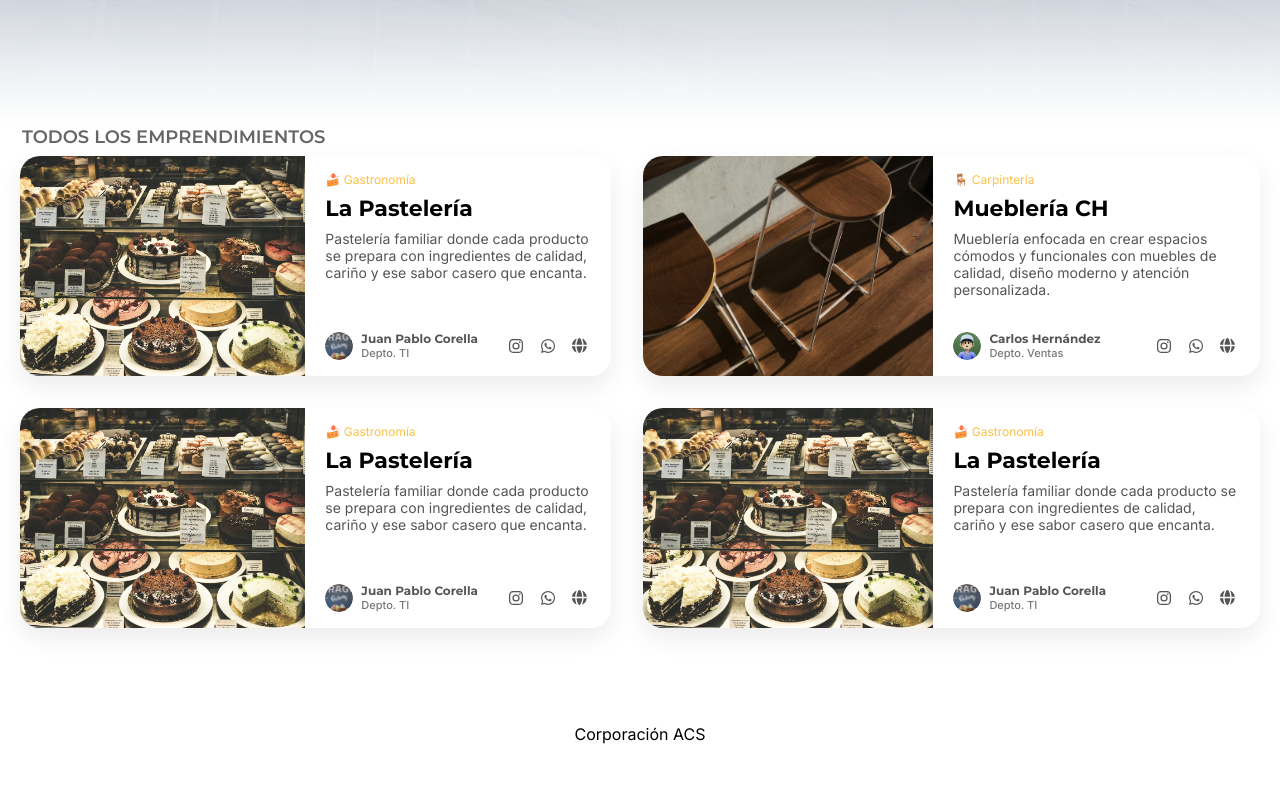
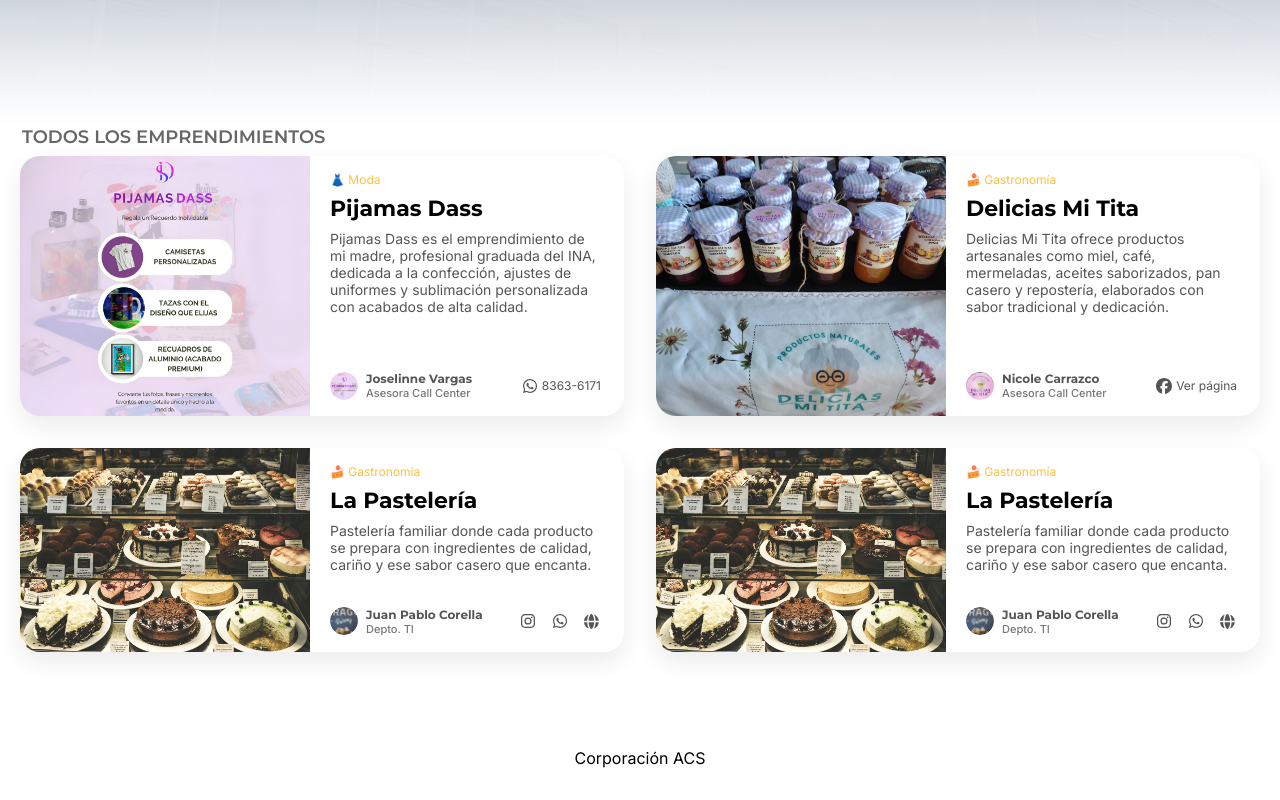
Before and after one commit to byronjvh/emprendimientos, a plain HTML site: page index.html in a window 1280 px wide. Shown: the part 674-1474 px from the top of the page. Before the commit the page ends 1450 px from the top, so only its background shows below. Drawn offline with Linux system fonts and the light colour scheme.

Commit message:
se añadió dos emprendimientos nuevos

```diff
--- a/index.html
+++ b/index.html
@@ -200,7 +200,8 @@
         overflow: hidden;
         width: 100%;
         max-width: 620px;
-        height: 380px;
+        height: 100%;
+        max-height: 420px;
         background-color: white;
         box-shadow: 0 10px 25px rgba(0, 0, 0, 0.08);
     }
@@ -218,7 +219,6 @@
     .emprendimiento-imagen {
         width: 100%;
         height: 100%;
-        max-height: 200px;
         overflow: hidden;
     }
 
@@ -304,6 +304,9 @@
         padding: 3px;
         color: #555;
         transition: color .2s ease-out, transform .2s ease-out;
+        display: flex;
+        gap: 2px;
+        align-items: center;
     }
 
     .emprendimiento-enlaces a:hover {
@@ -335,12 +338,11 @@
 
         .emprendimiento {
             flex-direction: row;
-            height: 220px;
+            max-height: 260px;
         }
 
         .emprendimiento-imagen {
             max-width: 290px;
-            max-height: 220px;
         }
 
         .hero {
@@ -378,28 +380,30 @@
         <ul class="emprendimientos-lista">
             <li>
                 <article class="emprendimiento">
-                    <div class="emprendimiento-imagen"><img class="" src="/lista/pasteleria-ejemplo/pasteleria.avif"
-                            alt="pasteleria"></div>
+                    <div class="emprendimiento-imagen"><img class="" style="object-position: top;"
+                            src="/lista/pijamas-dass/PIJAMAS_DASS.png" alt="pijamas dass"></div>
                     <div class="emprendimiento-contenido">
                         <div class="emprendimiento-texto">
-                            <span class="tag">🍰 Gastronomía</span>
-                            <h4 class="emprendimiento-titulo">La Pastelería</h4>
-                            <p class="emprendimiento-descripcion">Pastelería familiar donde cada producto se prepara con
-                                ingredientes de calidad, cariño y ese sabor casero que encanta.</p>
+                            <span class="tag">👗 Moda</span>
+                            <h4 class="emprendimiento-titulo">Pijamas Dass</h4>
+                            <p class="emprendimiento-descripcion">Pijamas Dass es el emprendimiento de mi madre,
+                                profesional graduada del INA, dedicada a la confección, ajustes de uniformes y
+                                sublimación personalizada con acabados de alta calidad.</p>
                         </div>
                         <footer>
                             <div class="emprendimiento-autor">
-                                <img class="emprendimiento-autor-avatar"
-                                    src="/lista/pasteleria-ejemplo/pasteleria-logo.avif" alt="pasteleria logo">
+                                <img class="emprendimiento-autor-avatar" src="/lista/pijamas-dass/PIJAMAS_DASS_logo.png"
+                                    alt="pijamas dass logo">
                                 <div>
-                                    <p class="emprendimiento-autor-nombre"> Juan Pablo Corella</p>
-                                    <p class="emprendimiento-autor-departamento"> Depto. TI</p>
+                                    <p class="emprendimiento-autor-nombre">
+                                        Joselinne Vargas</p>
+                                    <p class="emprendimiento-autor-departamento"> Asesora Call Center</p>
                                 </div>
                             </div>
                             <div class="emprendimiento-enlaces">
-                                <a href=""><i class="fa-brands fa-instagram"></i></a>
-                                <a href=""><i class="fa-brands fa-whatsapp"></i></a>
-                                <a href=""><i class="fa-solid fa-globe"></i></a>
+                                <a target="_blank" rel="noopenner noreferer" href="https://wa.me/50683636171"><i
+                                        class="fa-brands fa-whatsapp"></i><span style="font-size: 12px;">
+                                        8363-6171</span></a>
                             </div>
                         </footer>
                     </div>
@@ -407,28 +411,32 @@
             </li>
             <li>
                 <article class="emprendimiento">
-                    <div class="emprendimiento-imagen"><img class="" src="/lista/muebleria-ejemplo/muebleria.avif"
-                            alt="muebleria"></div>
+                    <div class="emprendimiento-imagen"><img class="" src="/lista/delicias-mi-tita/Delicias_mi_tita.jpeg"
+                            alt="delicias mi tita"></div>
                     <div class="emprendimiento-contenido">
                         <div class="emprendimiento-texto">
-                            <span class="tag">🪑 Carpintería</span>
-                            <h4 class="emprendimiento-titulo">Mueblería CH</h4>
-                            <p class="emprendimiento-descripcion">Mueblería enfocada en crear espacios cómodos y
-                                funcionales con muebles de calidad, diseño moderno y atención personalizada.</p>
+                            <span class="tag">🍰 Gastronomía</span>
+                            <h4 class="emprendimiento-titulo">Delicias Mi Tita</h4>
+                            <p class="emprendimiento-descripcion">Delicias Mi Tita ofrece productos artesanales como
+                                miel, café, mermeladas, aceites saborizados, pan casero y repostería, elaborados con
+                                sabor tradicional y dedicación.</p>
                         </div>
                         <footer>
                             <div class="emprendimiento-autor">
                                 <img class="emprendimiento-autor-avatar"
-                                    src="/lista/muebleria-ejemplo/muebleria-avatar.avif" alt="pasteleria logo">
+                                    src="/lista/delicias-mi-tita/delicias-mi-tita-logo.webp"
+                                    alt="delicias mi tita logo">
                                 <div>
-                                    <p class="emprendimiento-autor-nombre"> Carlos Hernández</p>
-                                    <p class="emprendimiento-autor-departamento"> Depto. Ventas</p>
+                                    <p class="emprendimiento-autor-nombre"> Nicole Carrazco</p>
+                                    <p class="emprendimiento-autor-departamento"> Asesora Call Center</p>
                                 </div>
                             </div>
                             <div class="emprendimiento-enlaces">
-                                <a href=""><i class="fa-brands fa-instagram"></i></a>
-                                <a href=""><i class="fa-brands fa-whatsapp"></i></a>
-                                <a href=""><i class="fa-solid fa-globe"></i></a>
+                                <a href="https://www.facebook.com/share/1B7AdZzrSy/"><i
+                                        class="fa-brands fa-facebook"></i><span style="font-size: 12px;">
+                                        Ver página
+                                    </span>
+                                </a>
                             </div>
                         </footer>
                     </div>
```
Also changed, not shown: lista/delicias-mi-tita/Delicias_mi_tita.jpeg (added), lista/delicias-mi-tita/delicias-mi-tita-logo.webp (added), lista/pijamas-dass/PIJAMAS_DASS.png (added), lista/pijamas-dass/PIJAMAS_DASS_logo.png (added).
